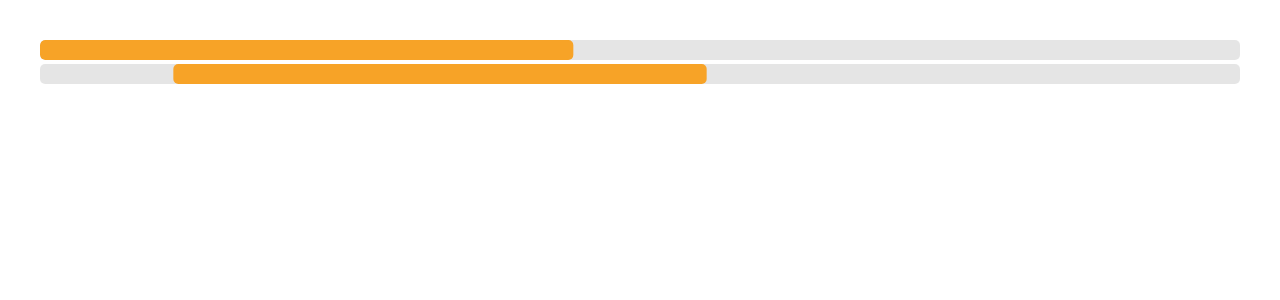
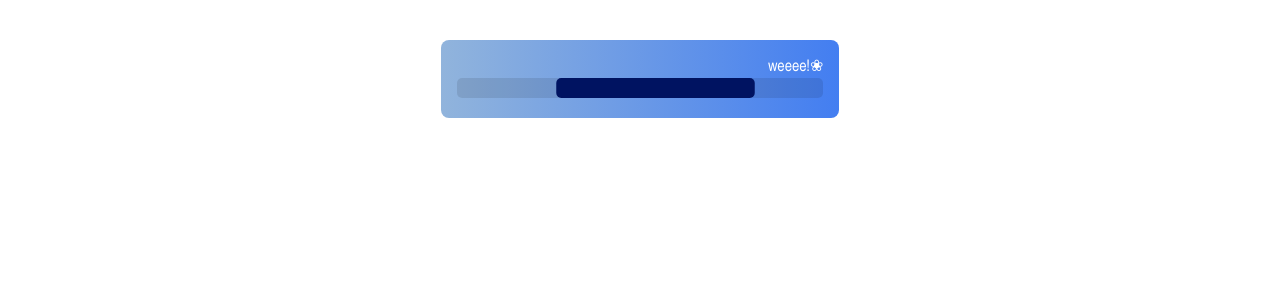
Before and after one commit to quinnter/d3-range-bar, a React (Vite) app: page / in a window 1280 px wide. Shown: the top 300 px of the page. Built offline with nearby package versions, Linux system fonts and the light colour scheme; a web font is replaced by a local one.

Commit message:
Add animated example to storybook

```diff
--- a/package.json
+++ b/package.json
@@ -14,6 +14,7 @@
   "dependencies": {
     "chroma-js": "2.6.1-0",
     "d3": "^7.9.0",
+    "framer-motion": "^11.3.29",
     "react": "^18.3.1",
     "react-dom": "^18.3.1"
   },
--- /dev/null
+++ b/src/AnimatedDiv.tsx
@@ -0,0 +1,61 @@
+import { motion } from "framer-motion";
+import { useState, useEffect, useRef } from "react";
+
+interface AnimatedDivProps {
+  children?: React.ReactNode;
+  onResize?: (width: number) => void;
+}
+
+const AnimatedDiv: React.FC<AnimatedDivProps> = ({ children, onResize }) => {
+  const [containerWidth, setContainerWidth] = useState<number>(0);
+  const divRef = useRef<HTMLDivElement>(null);
+
+  useEffect(() => {
+    const updateWidth = () => {
+      if (divRef.current) {
+        const newWidth = divRef.current.clientWidth;
+        setContainerWidth(newWidth);
+        if (onResize) onResize(newWidth);
+      }
+    };
+
+    updateWidth(); // Initial width setting
+
+    const resizeObserver = new ResizeObserver(() => {
+      updateWidth();
+    });
+
+    if (divRef.current) {
+      resizeObserver.observe(divRef.current);
+    }
+
+    return () => {
+      if (divRef.current) {
+        resizeObserver.unobserve(divRef.current);
+      }
+    };
+  }, [onResize]);
+
+  return (
+    <motion.div
+      ref={divRef}
+      style={{
+        width: "100px",
+        background: "linear-gradient(to right, #91B4DC, #437EF1)",
+        margin: "0 auto",
+        padding: "1em",
+        borderRadius: "0.5em",
+      }}
+      animate={{ width: [200, 400, 200] }} // Sequence of widths
+      transition={{
+        duration: 6, // Duration of one full cycle (stretch + shrink)
+        repeat: Infinity, // Loop animation
+        repeatType: "loop", // Loop type
+      }}
+    >
+      {children}
+    </motion.div>
+  );
+};
+
+export default AnimatedDiv;
--- /dev/null
+++ b/src/Testing.tsx
@@ -0,0 +1,35 @@
+import React from "react";
+import AnimatedDiv from "./AnimatedDiv";
+import RangeBar from ".";
+
+type Props = {};
+
+export const Testing = (props: Props) => {
+  const [width, setWidth] = React.useState<number>(0);
+
+  return (
+    <AnimatedDiv onResize={setWidth}>
+      <div
+        style={{
+          display: "flex",
+          flexDirection: "column",
+          alignItems: "flex-end",
+        }}
+      >
+        <div style={{ color: "white", fontFamily: "Arial Narrow" }}>
+          weeee!❀
+        </div>
+        <RangeBar
+          rangeMin={0}
+          rangeMax={100}
+          minValue={25}
+          maxValue={75}
+          height={20}
+          radius={5}
+          theme="beatrice"
+          width={width}
+        />
+      </div>
+    </AnimatedDiv>
+  );
+};
--- a/src/index.tsx
+++ b/src/index.tsx
@@ -13,6 +13,7 @@ type Props = {
   height?: number;
   colour?: string;
   theme?: ThemeName;
+  width?: number;
 };
 
 function RangeBar({
@@ -23,12 +24,14 @@ function RangeBar({
   radius = 12,
   height = 24,
   theme = "charli",
+  width,
 }: Props) {
   const marginLeft = 0;
   const marginRight = 0;
 
   const svgContainer = useRef(null);
-  const [width, setWidth] = useState<number>(0);
+  // const [width, setWidth] = useState<number>(0);
+  const [containerWidth, setContainerWidth] = useState<number>(width || 0);
 
   const uniqueId = useMemo(
     () => `clipRect-${Math.random().toString(36).substr(2, 9)}`,
@@ -36,22 +39,35 @@ function RangeBar({
   );
 
   const getSvgContainerSize = () => {
-    const newWidth = svgContainer.current?.clientWidth || 0;
-    setWidth(newWidth);
+    if (svgContainer.current) {
+      const newWidth = svgContainer.current.clientWidth || 0;
+      setContainerWidth(newWidth);
+    }
   };
 
   useEffect(() => {
-    // Detect height and width on render
-    getSvgContainerSize();
+    if (width !== undefined) {
+      // If width prop is provided, set the width and skip observing
+      setContainerWidth(width);
+    } else {
+      // If width prop is not provided, observe the container's size
+      getSvgContainerSize();
 
-    // Listen for resize changes, and detect dimensions again when they change
-    window.addEventListener("resize", getSvgContainerSize);
+      const resizeObserver = new ResizeObserver(() => {
+        getSvgContainerSize();
+      });
 
-    // Clean up event listener
-    return () => {
-      window.removeEventListener("resize", getSvgContainerSize);
-    };
-  }, []);
+      if (svgContainer.current) {
+        resizeObserver.observe(svgContainer.current);
+      }
+
+      return () => {
+        if (svgContainer.current) {
+          resizeObserver.unobserve(svgContainer.current);
+        }
+      };
+    }
+  }, [width]);
 
   const colourScale = colourScales[theme].domain([rangeMin, rangeMax]);
 
@@ -91,10 +107,10 @@ function RangeBar({
   const xScale = useMemo(() => {
     const scale = d3.scaleLinear(
       [rangeMin, rangeMax], // domain
-      [marginLeft, width - marginRight] // range
+      [marginLeft, containerWidth - marginRight] // range
     );
     return scale;
-  }, [width, rangeMin, rangeMax]);
+  }, [containerWidth, rangeMin, rangeMax]);
 
   const rectX = useMemo(() => {
     const value = xScale(minValue);
@@ -107,7 +123,7 @@ function RangeBar({
 
   return (
     <div ref={svgContainer} style={{ width: "100%" }}>
-      {width > 0 && (
+      {containerWidth > 0 && (
         <svg
           width="100%"
           height={height}
@@ -149,7 +165,7 @@ function RangeBar({
             <rect
               key="backgroundBar"
               x={0}
-              width={width}
+              width={containerWidth}
               height={height}
               fill={`url(#barGrad-${uniqueId})`}
               clipPath={`url(#${uniqueId})`}
--- a/src/main.tsx
+++ b/src/main.tsx
@@ -2,11 +2,13 @@ import { StrictMode } from "react";
 import { createRoot } from "react-dom/client";
 import RangeBar from ".";
 import { weatherData } from "./data";
+import AnimatedDiv from "./AnimatedDiv";
+import { Testing } from "./Testing";
 
 createRoot(document.getElementById("root")!).render(
   <StrictMode>
+    {/* <AnimatedDiv>
       <div style={{ width: "100%" }}>
-      {/* <RangeBar /> */}
         <RangeBar
           rangeMin={weatherData.weekMin}
           rangeMax={weatherData.weekMax}
@@ -26,5 +28,7 @@ createRoot(document.getElementById("root")!).render(
           theme="poppy"
         />
       </div>
+    </AnimatedDiv> */}
+    <Testing />
   </StrictMode>
 );
```
Also changed, not shown: 2 other files (tests, documents, lock files or other folders). Lines whose indentation alone changed are shown as unchanged.
